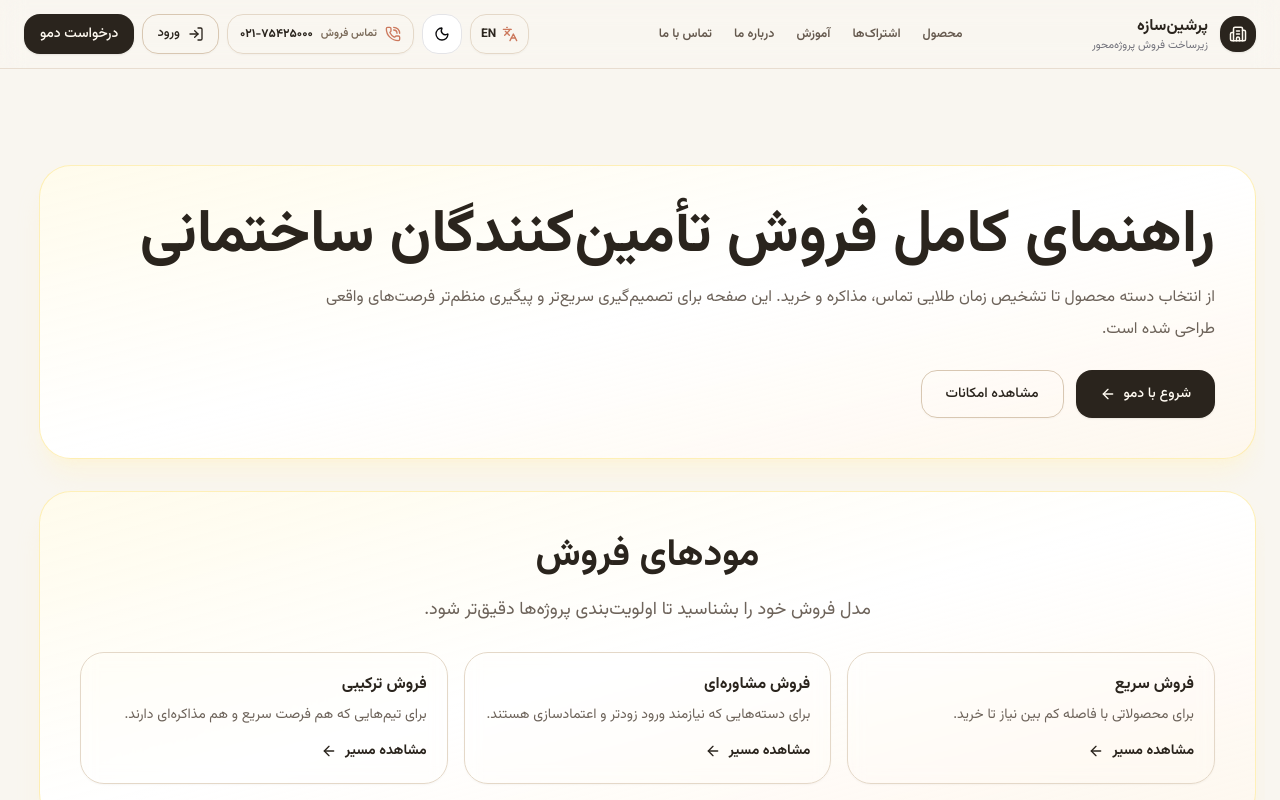
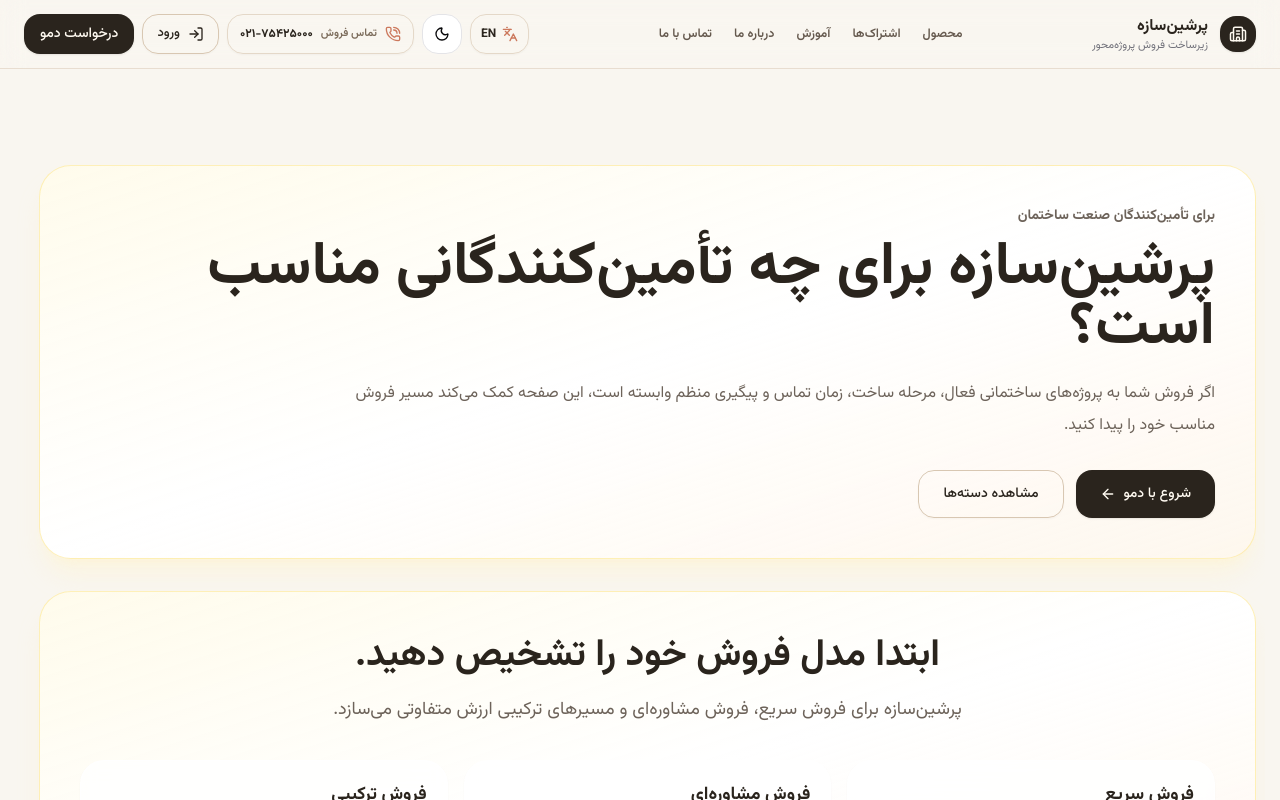
Before and after one commit to mahyarkalbasii-cloud/codex-marketing-website, a Next.js app: page /suppliers in a window 1280 px wide. Built offline with nearby package versions, Linux system fonts and the light colour scheme.

Commit message:
Use normalized data on suppliers hub page

```diff
--- a/src/app/suppliers/page.tsx
+++ b/src/app/suppliers/page.tsx
@@ -1,28 +1,236 @@
 import type { Metadata } from "next";
 import Link from "next/link";
 import { ArrowLeft } from "lucide-react";
+
+import { SectionHeader } from "@/components/marketing/section-header";
 import { StructuredData } from "@/components/marketing/structured-data";
-import { FinalCTA, SupplierFAQ, GradientSection } from "@/components/marketing/suppliers/shared";
-import { SectionHeader } from "@/components/marketing/section-header";
+import {
+  FinalCTA,
+  GradientSection,
+  SupplierFAQ,
+} from "@/components/marketing/suppliers/shared";
 import { buttonVariants } from "@/components/ui/button";
 import { Card } from "@/components/ui/card";
-import { absoluteUrl, stages, suppliers } from "@/lib/site-data";
+import { absoluteUrl } from "@/lib/site-data";
+import {
+  getConstructionStages,
+  getParentCategories,
+  salesMotions,
+} from "@/lib/supplier-pages-data";
 import { cn } from "@/lib/utils";
 
-export const metadata: Metadata = { title: "دسته‌بندی تأمین‌کنندگان ساختمانی | پرشین‌سازه", description: "راهنمای کامل دسته‌های فروش ساختمانی، زمان طلایی اقدام، و مسیر پیگیری پروژه‌محور برای تیم‌های فروش.", alternates: { canonical: "/suppliers" }, openGraph: { title: "دسته‌بندی تأمین‌کنندگان ساختمانی | پرشین‌سازه", description: "نقشه مسیر فروش پروژه‌ای از انتخاب دسته تا زمان مناسب مذاکره و خرید.", url: absoluteUrl("/suppliers"), locale: "fa_IR", type: "website" } };
+export const metadata: Metadata = {
+  title: "دسته‌بندی تأمین‌کنندگان ساختمانی | پرشین‌سازه",
+  description:
+    "راهنمای کامل دسته‌های فروش ساختمانی، زمان طلایی اقدام، و مسیر پیگیری پروژه‌محور برای تیم‌های فروش.",
+  alternates: { canonical: "/suppliers" },
+  openGraph: {
+    title: "دسته‌بندی تأمین‌کنندگان ساختمانی | پرشین‌سازه",
+    description:
+      "نقشه مسیر فروش پروژه‌ای از انتخاب دسته تا زمان مناسب مذاکره و خرید.",
+    url: absoluteUrl("/suppliers"),
+    locale: "fa_IR",
+    type: "website",
+  },
+};
 
-const faqs=[{question:"این صفحه برای چه تیم‌هایی مفید است؟",answer:"برای تیم‌های فروش مصالح، تاسیسات، نما، آسانسور و دکوراسیون که می‌خواهند پروژه‌های فعال را هدفمندتر پیگیری کنند."},{question:"اگر چند دسته محصول داشته باشیم چه کنیم؟",answer:"می‌توانید برای هر دسته پنجره زمانی مستقل تعریف کنید و در CRM بر اساس مرحله ساخت پیگیری جداگانه بچینید."},{question:"آیا زمان‌بندی برای همه پروژه‌ها یکسان است؟",answer:"خیر. موقعیت پروژه، مقیاس ساخت و مدل تصمیم‌گیری کارفرما روی زمان مناسب تماس و پیشنهاد اثر می‌گذارد."},{question:"خروجی عملی این صفحه چیست؟",answer:"دسته مناسب، زمان طلایی اقدام، مرحله‌های کلیدی و یک مسیر عملیاتی برای تبدیل داده پروژه به قرارداد فروش."}];
+const faqs = [
+  {
+    question: "این صفحه برای چه تیم‌هایی مفید است؟",
+    answer:
+      "برای تیم‌های فروش مصالح، تأسیسات، نما، آسانسور، دکوراسیون، خدمات اجرایی و هر کسب‌وکاری که فروشش به پروژه ساختمانی و مرحله ساخت وابسته است.",
+  },
+  {
+    question: "اگر چند دسته محصول داشته باشیم چه کنیم؟",
+    answer:
+      "برای هر دسته محصول باید پنجره زمانی مستقل تعریف شود؛ ممکن است یک محصول در اسکلت‌بندی نیاز به مذاکره داشته باشد و محصول دیگر در نازک‌کاری به خرید نزدیک شود.",
+  },
+  {
+    question: "آیا زمان‌بندی برای همه پروژه‌ها یکسان است؟",
+    answer:
+      "خیر. موقعیت پروژه، مقیاس ساخت، مدل تصمیم‌گیری سازنده و نوع محصول روی زمان مناسب تماس، پیشنهاد و پیگیری اثر می‌گذارد.",
+  },
+  {
+    question: "خروجی عملی این صفحه چیست؟",
+    answer:
+      "کاربر باید بتواند دسته مناسب، نوع فروش، مراحل کلیدی و مسیر پیگیری را تشخیص دهد و برای دیدن دمو یا بررسی پلن اقدام کند.",
+  },
+];
 
-export default function SuppliersIndexPage(){
-const schema={"@context":"https://schema.org","@type":"BreadcrumbList",itemListElement:[{ "@type":"ListItem",position:1,name:"خانه",item:absoluteUrl("/")},{"@type":"ListItem",position:2,name:"تامین‌کنندگان",item:absoluteUrl("/suppliers")}]};
-const faqSchema={"@context":"https://schema.org","@type":"FAQPage",mainEntity:faqs.map((f)=>({"@type":"Question",name:f.question,acceptedAnswer:{"@type":"Answer",text:f.answer}}))};
-return <main className="mx-auto max-w-7xl space-y-8 px-4 py-10 md:px-6 md:py-16"><StructuredData data={schema}/><StructuredData data={faqSchema}/>
-<GradientSection><h1 className="text-4xl font-black leading-tight md:text-6xl">راهنمای کامل فروش تأمین‌کنندگان ساختمانی</h1><p className="mt-4 max-w-4xl leading-8 text-muted-foreground">از انتخاب دسته محصول تا تشخیص زمان طلایی تماس، مذاکره و خرید. این صفحه برای تصمیم‌گیری سریع‌تر و پیگیری منظم‌تر فرصت‌های واقعی طراحی شده است.</p><div className="mt-6 flex flex-col gap-3 sm:flex-row"><Link className={cn(buttonVariants({size:"lg"}))} href="/#demo">شروع با دمو <ArrowLeft className="h-4 w-4"/></Link><Link className={cn(buttonVariants({variant:"outline",size:"lg"}))} href="/features">مشاهده امکانات</Link></div></GradientSection>
-<GradientSection><SectionHeader eyebrow="راهنما" title="مودهای فروش" description="مدل فروش خود را بشناسید تا اولویت‌بندی پروژه‌ها دقیق‌تر شود."/><div className="mt-6 grid gap-4 md:grid-cols-3">{[{slug:"fast-sales",name:"فروش سریع",text:"برای محصولاتی با فاصله کم بین نیاز تا خرید."},{slug:"consultative-sales",name:"فروش مشاوره‌ای",text:"برای دسته‌هایی که نیازمند ورود زودتر و اعتمادسازی هستند."},{slug:"hybrid-sales",name:"فروش ترکیبی",text:"برای تیم‌هایی که هم فرصت سریع و هم مذاکره‌ای دارند."}].map(m=><Card key={m.slug} className="rounded-3xl p-5"><h3 className="font-extrabold">{m.name}</h3><p className="mt-2 text-sm text-muted-foreground">{m.text}</p><Link className="mt-4 inline-flex items-center gap-2 text-sm font-bold" href={`/suppliers/motions/${m.slug}`}>مشاهده مسیر <ArrowLeft className="h-4 w-4"/></Link></Card>)}</div></GradientSection>
-<GradientSection><SectionHeader eyebrow="دسته‌ها" title="۱۷ دسته والد" description="برای هر دسته، توضیح کوتاه و نمونه محصول ثبت شده است."/><div className="mt-6 grid gap-4 sm:grid-cols-2 lg:grid-cols-3">{suppliers.map(s=><Link key={s.slug} href={`/suppliers/${s.slug}`} className="rounded-3xl border bg-white/70 p-4"><h3 className="font-bold">{s.name}</h3><p className="mt-1 text-sm text-muted-foreground">{s.products}</p></Link>)}</div></GradientSection>
-<GradientSection><SectionHeader eyebrow="تایمینگ" title="زمان طلایی اقدام" description="در هر پروژه، بین «دیدن فرصت» تا «از دست رفتن فرصت» پنجره محدودی وجود دارد."/><p className="mt-4 leading-8 text-muted-foreground">برای فروش سریع، سرعت پاسخ و قیمت‌گذاری مهم‌تر است. برای فروش مشاوره‌ای، ورود زودهنگام و تعریف رابطه با تصمیم‌گیرنده اهمیت بیشتری دارد.</p></GradientSection>
-<GradientSection><SectionHeader eyebrow="مراحل" title="تایم‌لاین مراحل ساخت" /><div className="mt-5 flex flex-wrap gap-3">{stages.map((s,i)=><Link key={s.slug} href={`/stages/${s.slug}`} className="rounded-full border px-4 py-2 text-sm">{i+1}. {s.name}</Link>)}</div></GradientSection>
-<GradientSection><SectionHeader eyebrow="جریان کار" title="ورک‌فلو اجرایی" description="کشف پروژه ← انتخاب مرحله ← تماس هدفمند ← ثبت در CRM ← پیگیری منظم"/></GradientSection>
-<SupplierFAQ items={faqs}/>
-<FinalCTA title="برای رشد پایدار فروش پروژه‌ای آماده‌اید؟" description="با یک دمو کوتاه، دسته مناسب، زمان اقدام و مسیر پیگیری تیم خود را شفاف کنید."/>
-</main>}
+export default function SuppliersIndexPage() {
+  const categories = getParentCategories();
+  const stages = getConstructionStages();
+  const schema = {
+    "@context": "https://schema.org",
+    "@type": "BreadcrumbList",
+    itemListElement: [
+      { "@type": "ListItem", position: 1, name: "خانه", item: absoluteUrl("/") },
+      {
+        "@type": "ListItem",
+        position: 2,
+        name: "تأمین‌کنندگان",
+        item: absoluteUrl("/suppliers"),
+      },
+    ],
+  };
+  const faqSchema = {
+    "@context": "https://schema.org",
+    "@type": "FAQPage",
+    mainEntity: faqs.map((faq) => ({
+      "@type": "Question",
+      name: faq.question,
+      acceptedAnswer: { "@type": "Answer", text: faq.answer },
+    })),
+  };
+
+  return (
+    <main className="mx-auto max-w-7xl space-y-8 px-4 py-10 md:px-6 md:py-16">
+      <StructuredData data={schema} />
+      <StructuredData data={faqSchema} />
+
+      <GradientSection>
+        <p className="text-sm font-bold text-muted-foreground">
+          برای تأمین‌کنندگان صنعت ساختمان
+        </p>
+        <h1 className="mt-3 max-w-5xl text-4xl font-black leading-tight md:text-6xl">
+          پرشین‌سازه برای چه تأمین‌کنندگانی مناسب است؟
+        </h1>
+        <p className="mt-5 max-w-4xl leading-8 text-muted-foreground">
+          اگر فروش شما به پروژه‌های ساختمانی فعال، مرحله ساخت، زمان تماس و پیگیری
+          منظم وابسته است، این صفحه کمک می‌کند مسیر فروش مناسب خود را پیدا کنید.
+        </p>
+        <div className="mt-7 flex flex-col gap-3 sm:flex-row">
+          <Link className={cn(buttonVariants({ size: "lg" }))} href="/#demo">
+            شروع با دمو
+            <ArrowLeft className="h-4 w-4" />
+          </Link>
+          <Link
+            className={cn(buttonVariants({ variant: "outline", size: "lg" }))}
+            href="#categories"
+          >
+            مشاهده دسته‌ها
+          </Link>
+        </div>
+      </GradientSection>
+
+      <GradientSection>
+        <SectionHeader
+          eyebrow="مدل فروش"
+          title="ابتدا مدل فروش خود را تشخیص دهید."
+          description="پرشین‌سازه برای فروش سریع، فروش مشاوره‌ای و مسیرهای ترکیبی ارزش متفاوتی می‌سازد."
+        />
+        <div className="mt-8 grid gap-4 md:grid-cols-3">
+          {Object.entries(salesMotions).map(([slug, motion]) => (
+            <Card key={slug} className="rounded-3xl border-white/70 bg-white/80 p-5">
+              <h3 className="text-lg font-extrabold">{motion.name}</h3>
+              <p className="mt-3 text-sm leading-7 text-muted-foreground">
+                {motion.description}
+              </p>
+              <Link
+                className="mt-5 inline-flex items-center gap-2 text-sm font-bold"
+                href={`/suppliers/motions/${slug}`}
+              >
+                مشاهده مسیر
+                <ArrowLeft className="h-4 w-4" />
+              </Link>
+            </Card>
+          ))}
+        </div>
+      </GradientSection>
+
+      <GradientSection id="categories">
+        <SectionHeader
+          eyebrow="دسته‌ها"
+          title="۱۷ دسته اصلی تأمین‌کنندگان"
+          description="هر دسته، نمونه محصول، نوع فروش و مراحل ساخت مرتبط خودش را دارد."
+        />
+        <div className="mt-8 grid gap-4 sm:grid-cols-2 lg:grid-cols-3">
+          {categories.map((category) => (
+            <Link
+              key={category.slug}
+              href={`/suppliers/${category.slug}`}
+              className="rounded-3xl border border-white/70 bg-white/75 p-5 transition hover:-translate-y-0.5 hover:bg-white dark:border-zinc-800 dark:bg-zinc-900/70"
+            >
+              <p className="text-xs font-bold text-muted-foreground">
+                {salesMotions[category.saleType].name}
+              </p>
+              <h3 className="mt-2 font-extrabold">{category.name}</h3>
+              <p className="mt-2 text-sm leading-7 text-muted-foreground">
+                {category.description}
+              </p>
+              <p className="mt-3 text-xs leading-6 text-muted-foreground">
+                نمونه‌ها: {category.examples.join("، ")}
+              </p>
+            </Link>
+          ))}
+        </div>
+      </GradientSection>
+
+      <GradientSection>
+        <SectionHeader
+          eyebrow="زمان طلایی"
+          title="هر تأمین‌کننده سه زمان متفاوت دارد."
+          description="زمان مذاکره، زمان خرید و زمان اجرا همیشه یکی نیستند. همین تفاوت، ارزش داده مرحله ساخت را می‌سازد."
+        />
+        <div className="mt-8 grid gap-4 md:grid-cols-3">
+          {[
+            ["زمان مذاکره", "وقتی باید وارد گفت‌وگو شوید، حتی اگر خرید هنوز قطعی نشده باشد."],
+            ["زمان خرید", "وقتی پروژه به انتخاب تأمین‌کننده و قیمت‌گیری نزدیک می‌شود."],
+            ["زمان اجرا", "وقتی محصول یا خدمت واقعاً وارد پروژه می‌شود."],
+          ].map(([title, text]) => (
+            <Card key={title} className="rounded-3xl border-white/70 bg-white/80 p-5">
+              <h3 className="font-extrabold">{title}</h3>
+              <p className="mt-2 text-sm leading-7 text-muted-foreground">{text}</p>
+            </Card>
+          ))}
+        </div>
+      </GradientSection>
+
+      <GradientSection>
+        <SectionHeader eyebrow="مراحل ساخت" title="تایم‌لاین تصمیم فروش" />
+        <div className="mt-6 flex flex-wrap gap-3">
+          {stages.map((stage, index) => (
+            <Link
+              key={stage.slug}
+              href={`/stages/${stage.slug}`}
+              className="rounded-full border border-white/70 bg-white/70 px-4 py-2 text-sm font-semibold"
+            >
+              {index + 1}. {stage.name}
+            </Link>
+          ))}
+        </div>
+      </GradientSection>
+
+      <GradientSection>
+        <SectionHeader
+          eyebrow="جریان کار"
+          title="داده پروژه باید به اقدام فروش تبدیل شود."
+          description="مسیر پیشنهادی: کشف پروژه ← انتخاب مرحله ← تماس هدفمند ← ثبت در CRM ← پیگیری منظم"
+        />
+        <div className="mt-8 grid gap-3 md:grid-cols-2 lg:grid-cols-4">
+          {[
+            "مشاهده پروژه‌های فعال روی نقشه",
+            "فیلتر بر اساس مرحله ساخت",
+            "بررسی جزئیات پروژه",
+            "ذخیره فرصت مناسب",
+            "تماس یا پیامک هدفمند",
+            "ثبت فعالیت در CRM",
+            "تعریف پیگیری بعدی",
+            "حرکت تا زمان خرید",
+          ].map((step, index) => (
+            <Card key={step} className="rounded-3xl border-white/70 bg-white/80 p-4">
+              <p className="text-xs text-muted-foreground">گام {index + 1}</p>
+              <p className="mt-2 text-sm font-bold leading-7">{step}</p>
+            </Card>
+          ))}
+        </div>
+      </GradientSection>
+
+      <SupplierFAQ items={faqs} />
+      <FinalCTA
+        title="برای رشد پایدار فروش پروژه‌ای آماده‌اید؟"
+        description="با یک دمو کوتاه، دسته مناسب، زمان اقدام و مسیر پیگیری تیم خود را شفاف کنید."
+      />
+    </main>
+  );
+}
```
